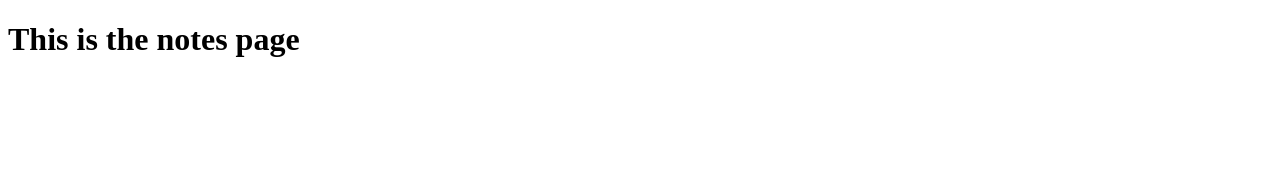
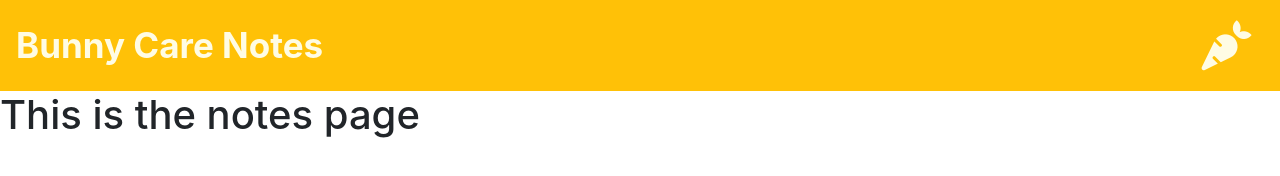
Before and after one commit to ddiongzon001/note_taker, a website: page notes.html in a window 1280 px wide. Drawn offline with nearby package versions, Linux system fonts and the light colour scheme.

Commit message:
added a very plain template for the styling

```diff
--- a/notes.html
+++ b/notes.html
@@ -6,10 +6,44 @@
     <meta name="viewport" content="width=device-width, initial-scale=1.0">
     <meta http-equiv="X-UA-Compatible" content="ie=edge">
     <title>Bunny Care Notes</title>
+
+    <!-- bootsrap css link -->
+    <link rel="stylesheet" href="https://stackpath.bootstrapcdn.com/bootstrap/4.3.1/css/bootstrap.min.css"
+        integrity="sha384-ggOyR0iXCbMQv3Xipma34MD+dH/1fQ784/j6cY/iJTQUOhcWr7x9JvoRxT2MZw1T" crossorigin="anonymous">
+
+    <!-- font awesome -->
+    <link rel="stylesheet" href="https://cdnjs.cloudflare.com/ajax/libs/font-awesome/5.8.2/css/all.min.css">
+
+    <!-- css styling -->
+    <link rel="stylesheet" type="text/css" href="style.css">
 </head>
 
 <body>
+
+    <!-- nav bar -->
+    <nav class="navbar bg-warning">
+        <a class="navbar-brand" id="title" href="/">
+            Bunny Care Notes
+        </a>
+        <i class="fas fa-carrot" id="new"></i>
+    </nav>
+
     <h1>This is the notes page</h1>
+
+    <!-- Bootstrap JS links: -->
+    <script src="https://code.jquery.com/jquery-3.3.1.slim.min.js"
+        integrity="sha384-q8i/X+965DzO0rT7abK41JStQIAqVgRVzpbzo5smXKp4YfRvH+8abtTE1Pi6jizo" crossorigin="anonymous">
+    </script>
+    <script src="https://cdnjs.cloudflare.com/ajax/libs/popper.js/1.14.7/umd/popper.min.js"
+        integrity="sha384-UO2eT0CpHqdSJQ6hJty5KVphtPhzWj9WO1clHTMGa3JDZwrnQq4sF86dIHNDz0W1" crossorigin="anonymous">
+    </script>
+    <script src="https://stackpath.bootstrapcdn.com/bootstrap/4.3.1/js/bootstrap.min.js"
+        integrity="sha384-JjSmVgyd0p3pXB1rRibZUAYoIIy6OrQ6VrjIEaFf/nJGzIxFDsf4x0xIM+B07jRM" crossorigin="anonymous">
+    </script>
+
+    <!-- JQuery Link -->
+    <script type="text/javascript" src="https://cdnjs.cloudflare.com/ajax/libs/jquery/3.2.1/jquery.min.js"></script>
+
 </body>
 
 </html>
--- /dev/null
+++ b/style.css
@@ -0,0 +1,14 @@
+#new{
+    float: right;
+    font-size: 50px;
+    padding-top: 1%;
+    padding-bottom: 1%;
+    padding-right: 1%;
+    color: #fffce4;
+}
+
+#title{
+    font-size: 35px;
+    font-weight: bold;
+    color: #fffce4;
+}
```
Also changed, not shown: index.html (+34 -0 lines).
